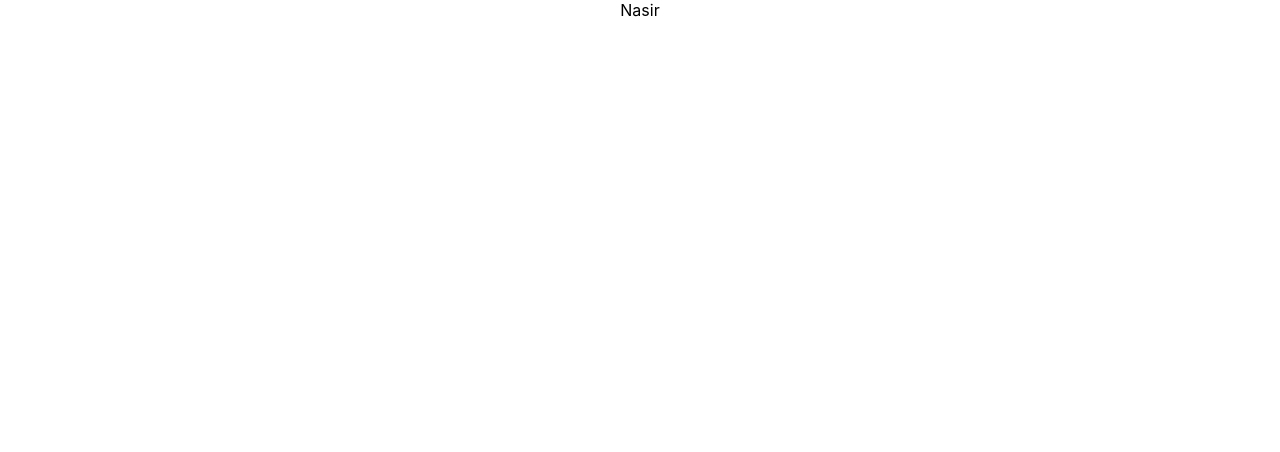
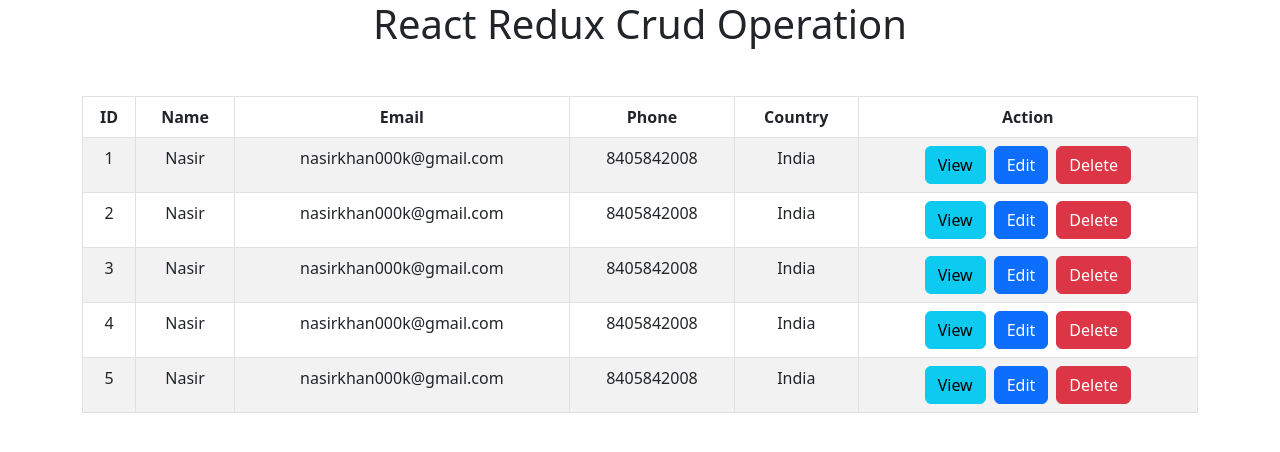
Before and after one commit to nasir8405/crud-app-redux, a React (Create React App) app: page / in a window 1280 px wide. Shown: the top 452 px of the page. Built offline with nearby package versions, Linux system fonts and the light colour scheme.

Commit message:
Code Updated

```diff
--- a/package.json
+++ b/package.json
@@ -6,7 +6,9 @@
     "@testing-library/jest-dom": "^5.16.5",
     "@testing-library/react": "^13.4.0",
     "@testing-library/user-event": "^13.5.0",
+    "bootstrap": "^5.2.2",
     "react": "^18.2.0",
+    "react-bootstrap": "^2.6.0",
     "react-dom": "^18.2.0",
     "react-redux": "^8.0.4",
     "react-scripts": "5.0.1",
--- a/src/App.js
+++ b/src/App.js
@@ -1,7 +1,13 @@
 import "./App.css";
+import Home from "./components/Home";
+import "bootstrap/dist/css/bootstrap.min.css";
 
 function App() {
-  return <div className="App">Nasir</div>;
+  return (
+    <div className="App">
+      <Home />
+    </div>
+  );
 }
 
 export default App;
--- /dev/null
+++ b/src/components/Home.js
@@ -0,0 +1,74 @@
+import React, { useEffect } from "react";
+import { useDispatch, useSelector } from "react-redux";
+import Action from "../redux/action/action";
+import Table from "react-bootstrap/Table";
+
+const Home = () => {
+  const dispatch = useDispatch();
+  const headerData = useSelector((state) => state.reducer.headerData);
+  const bodyData = useSelector((state) => state.reducer.bodyData);
+  useEffect(() => {
+    dispatch(Action());
+  }, [dispatch]);
+  return (
+    <div className="container">
+      <h1>React Redux Crud Operation</h1>
+      <Table striped bordered hover className="my-5">
+        <thead>
+          {headerData.map((item) => {
+            return (
+              <tr key={item.col1}>
+                <th>{item.col1}</th>
+                <th>{item.col2}</th>
+                <th>{item.col3}</th>
+                <th>{item.col4}</th>
+                <th>{item.col5}</th>
+                <th>Action</th>
+              </tr>
+            );
+          })}
+        </thead>
+        <tbody>
+          {bodyData.map((item) => {
+            return (
+              <tr key={item.col1}>
+                <td>
+                  <div className="h-100 d-flex align-center justify-content-center">
+                    {item.col1}
+                  </div>
+                </td>
+                <td>
+                  <div className="h-100 d-flex align-center justify-content-center">
+                    {item.col2}
+                  </div>
+                </td>
+                <td>
+                  <div className="h-100 d-flex align-center justify-content-center">
+                    {item.col3}
+                  </div>
+                </td>
+                <td>
+                  <div className="h-100 d-flex align-center justify-content-center">
+                    {item.col4}
+                  </div>
+                </td>
+                <td>
+                  <div className="h-100 d-flex align-center justify-content-center">
+                    {item.col5}
+                  </div>
+                </td>
+                <td>
+                  <button className="btn btn-info">View</button>
+                  <button className="btn btn-primary mx-2">Edit</button>
+                  <button className="btn btn-danger">Delete</button>
+                </td>
+              </tr>
+            );
+          })}
+        </tbody>
+      </Table>
+    </div>
+  );
+};
+
+export default Home;
--- a/src/index.js
+++ b/src/index.js
@@ -3,9 +3,15 @@ import ReactDOM from "react-dom/client";
 import "./index.css";
 import App from "./App";
 import reportWebVitals from "./reportWebVitals";
+import { Provider } from "react-redux";
+import Store from "./redux/store";
 
 const root = ReactDOM.createRoot(document.getElementById("root"));
-root.render(<App />);
+root.render(
+  <Provider store={Store}>
+    <App />
+  </Provider>
+);
 
 // If you want to start measuring performance in your app, pass a function
 // to log results (for example: reportWebVitals(console.log))
--- /dev/null
+++ b/src/redux/action/action.js
@@ -0,0 +1,10 @@
+import { GET_DETAIL } from "../type";
+
+const Action = () => {
+  return {
+    type: GET_DETAIL,
+    payload: "",
+  };
+};
+
+export default Action;
--- /dev/null
+++ b/src/redux/reducer/reducer.js
@@ -0,0 +1,61 @@
+export const GET_DETAIL = "GET_DETAIL";
+
+const initialState = {
+  headerData: [
+    {
+      col1: "ID",
+      col2: "Name",
+      col3: "Email",
+      col4: "Phone",
+      col5: "Country",
+    },
+  ],
+  bodyData: [
+    {
+      col1: "1",
+      col2: "Nasir",
+      col3: "nasirkhan000k@gmail.com",
+      col4: "8405842008",
+      col5: "India",
+    },
+    {
+      col1: "2",
+      col2: "Nasir",
+      col3: "nasirkhan000k@gmail.com",
+      col4: "8405842008",
+      col5: "India",
+    },
+    {
+      col1: "3",
+      col2: "Nasir",
+      col3: "nasirkhan000k@gmail.com",
+      col4: "8405842008",
+      col5: "India",
+    },
+    {
+      col1: "4",
+      col2: "Nasir",
+      col3: "nasirkhan000k@gmail.com",
+      col4: "8405842008",
+      col5: "India",
+    },
+    {
+      col1: "5",
+      col2: "Nasir",
+      col3: "nasirkhan000k@gmail.com",
+      col4: "8405842008",
+      col5: "India",
+    },
+  ],
+};
+
+const Reducer = (state = initialState, action) => {
+  switch (action.type) {
+    case GET_DETAIL:
+      return state;
+    default:
+      return state;
+  }
+};
+
+export default Reducer;
--- /dev/null
+++ b/src/redux/reducer/rootReducer.js
@@ -0,0 +1,8 @@
+import { combineReducers } from "redux";
+import Reducer from "./reducer";
+
+const RootReducer = combineReducers({
+  reducer: Reducer,
+});
+
+export default RootReducer;
--- /dev/null
+++ b/src/redux/store.js
@@ -0,0 +1,7 @@
+import { createStore } from "redux";
+import { composeWithDevTools } from "redux-devtools-extension";
+import RootReducer from "./reducer/rootReducer";
+
+const Store = createStore(RootReducer, composeWithDevTools());
+
+export default Store;
--- /dev/null
+++ b/src/redux/type.js
@@ -0,0 +1 @@
+export const GET_DETAIL = "GET_DETAIL";
```
Also changed, not shown: 1 other file (tests, documents, lock files or other folders).
